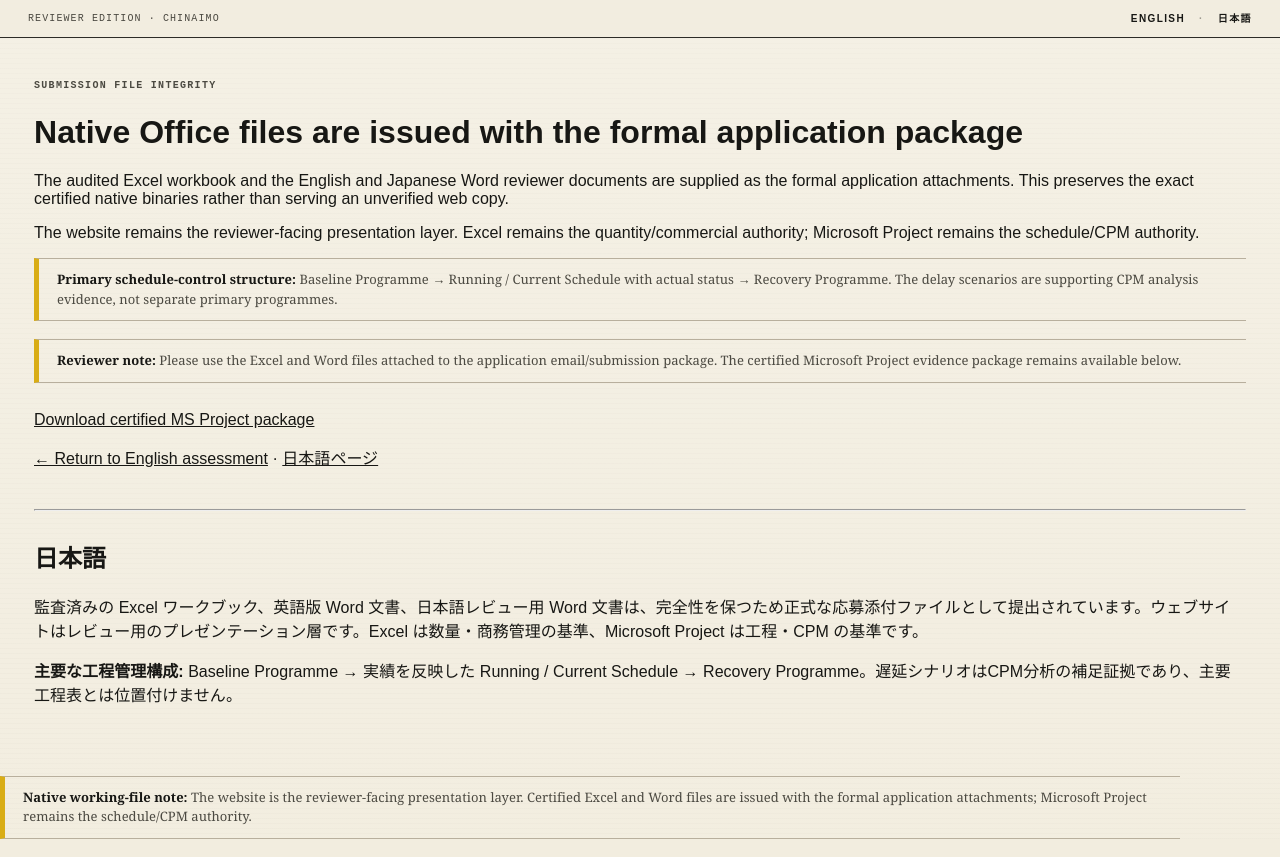
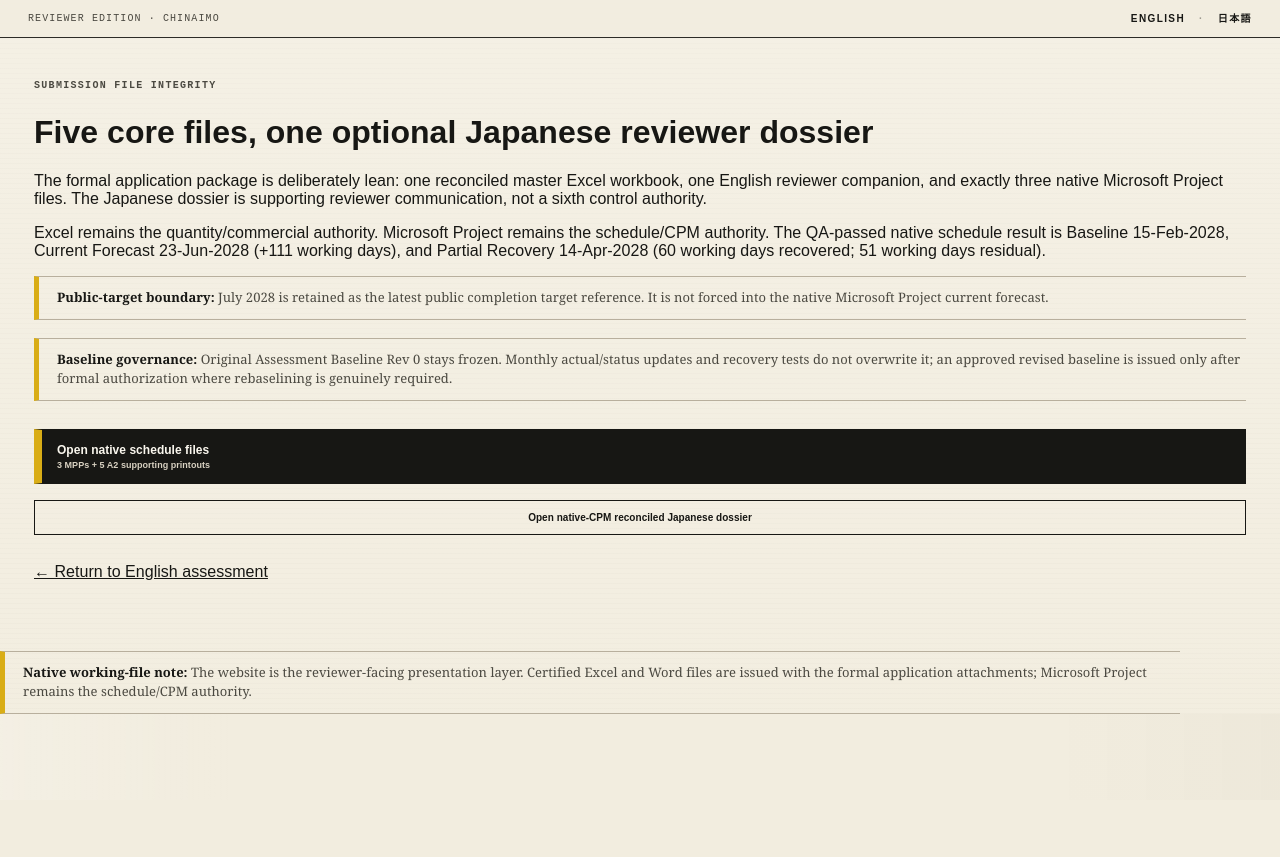
Before and after one commit to michaelfutol/Michael-Futol-Chinaimo-Project-Controls, a Next.js app: page /submission-files in a window 1280 px wide. After the commit the page ends 800 px from the top, so only its background shows below. Built offline with nearby package versions, Linux system fonts and the light colour scheme.

Commit message:
web: reconcile submission file guidance to five-core-file set

```diff
--- a/app/submission-files/page.tsx
+++ b/app/submission-files/page.tsx
@@ -1,20 +1,21 @@
+import Link from 'next/link';
+import assessment from '../../data/assessment.json';
+
 export default function SubmissionFilesPage(){
+  const m=assessment.meta;
   return <main className="page-shell" style={{maxWidth:'980px',margin:'48px auto',padding:'0 24px'}}>
     <p className="eyebrow">SUBMISSION FILE INTEGRITY</p>
-    <h1>Native Office files are issued with the formal application package</h1>
-    <p>The audited Excel workbook and the English and Japanese Word reviewer documents are supplied as the formal application attachments. This preserves the exact certified native binaries rather than serving an unverified web copy.</p>
-    <p>The website remains the reviewer-facing presentation layer. Excel remains the quantity/commercial authority; Microsoft Project remains the schedule/CPM authority.</p>
+    <h1>Five core files, one optional Japanese reviewer dossier</h1>
+    <p>The formal application package is deliberately lean: one reconciled master Excel workbook, one English reviewer companion, and exactly three native Microsoft Project files. The Japanese dossier is supporting reviewer communication, not a sixth control authority.</p>
+    <p>Excel remains the quantity/commercial authority. Microsoft Project remains the schedule/CPM authority. The QA-passed native schedule result is Baseline 15-Feb-2028, Current Forecast 23-Jun-2028 (+{m.currentDifferenceWorkingDays} working days), and Partial Recovery 14-Apr-2028 ({m.recoveryGainWorkingDays} working days recovered; {m.residualDifferenceWorkingDays} working days residual).</p>
     <div className="notice" style={{marginTop:'24px'}}>
-      <b>Primary schedule-control structure:</b> Baseline Programme → Running / Current Schedule with actual status → Recovery Programme. The delay scenarios are supporting CPM analysis evidence, not separate primary programmes.
+      <b>Public-target boundary:</b> July 2028 is retained as the latest public completion target reference. It is not forced into the native Microsoft Project current forecast.
     </div>
     <div className="notice" style={{marginTop:'16px'}}>
-      <b>Reviewer note:</b> Please use the Excel and Word files attached to the application email/submission package. The certified Microsoft Project evidence package remains available below.
+      <b>Baseline governance:</b> Original Assessment Baseline Rev 0 stays frozen. Monthly actual/status updates and recovery tests do not overwrite it; an approved revised baseline is issued only after formal authorization where rebaselining is genuinely required.
     </div>
-    <p style={{marginTop:'28px'}}><a className="button" href="/downloads/Michael_Futol_Chinaimo_MSProject_Package.zip">Download certified MS Project package</a></p>
-    <p><a href="/">← Return to English assessment</a> · <a href="/ja">日本語ページ</a></p>
-    <hr style={{margin:'40px 0 28px'}} />
-    <h2>日本語</h2>
-    <p>監査済みの Excel ワークブック、英語版 Word 文書、日本語レビュー用 Word 文書は、完全性を保つため正式な応募添付ファイルとして提出されています。ウェブサイトはレビュー用のプレゼンテーション層です。Excel は数量・商務管理の基準、Microsoft Project は工程・CPM の基準です。</p>
-    <p><b>主要な工程管理構成:</b> Baseline Programme → 実績を反映した Running / Current Schedule → Recovery Programme。遅延シナリオはCPM分析の補足証拠であり、主要工程表とは位置付けません。</p>
+    <p style={{marginTop:'28px'}}><Link className="primaryBtn" href="/#native-files"><b>Open native schedule files</b><span>3 MPPs + 5 A2 supporting printouts</span></Link></p>
+    <p><Link className="secondaryBtn" href="/dossier-jp">Open native-CPM reconciled Japanese dossier</Link></p>
+    <p style={{marginTop:'28px'}}><Link href="/">← Return to English assessment</Link></p>
   </main>;
 }
```
